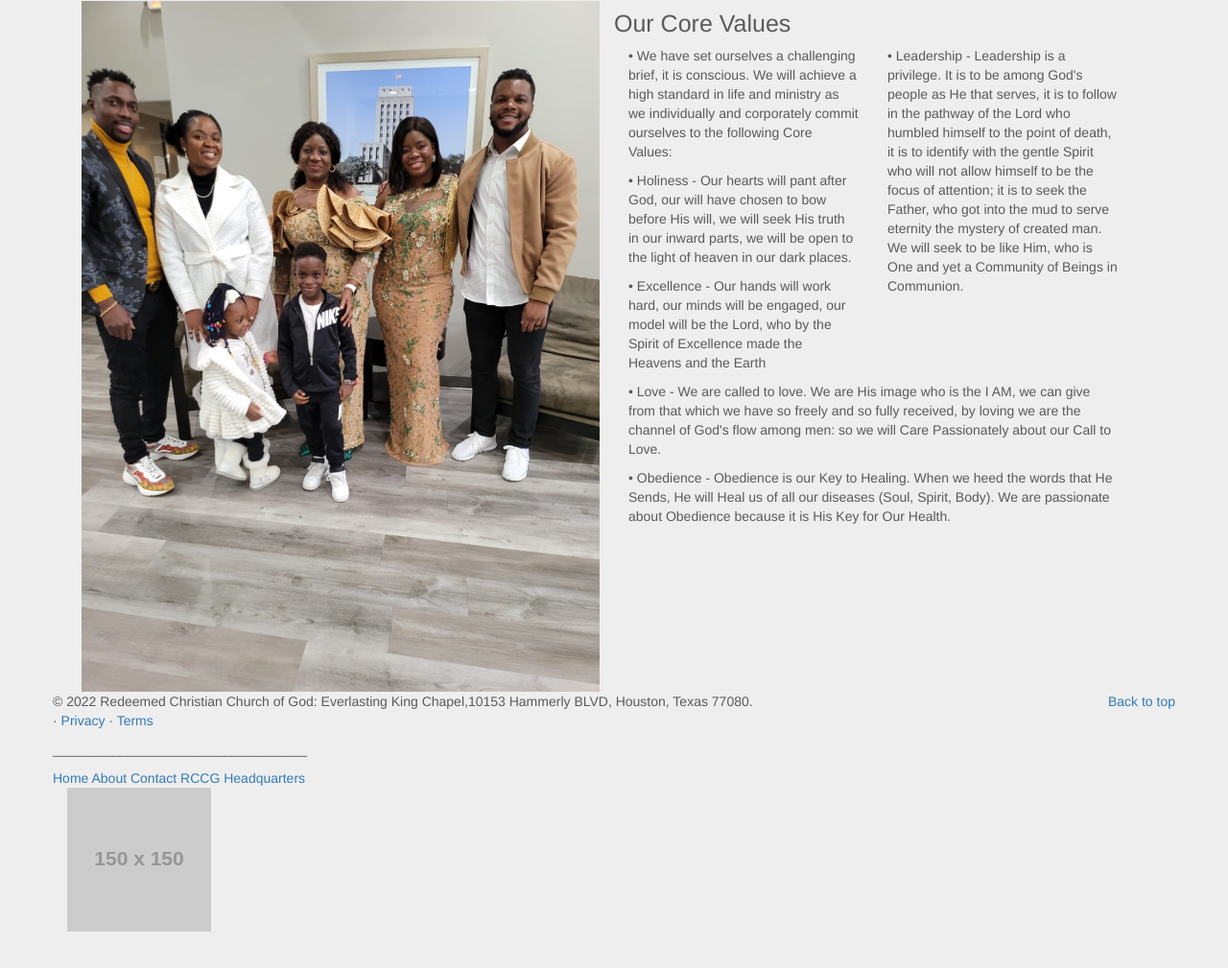
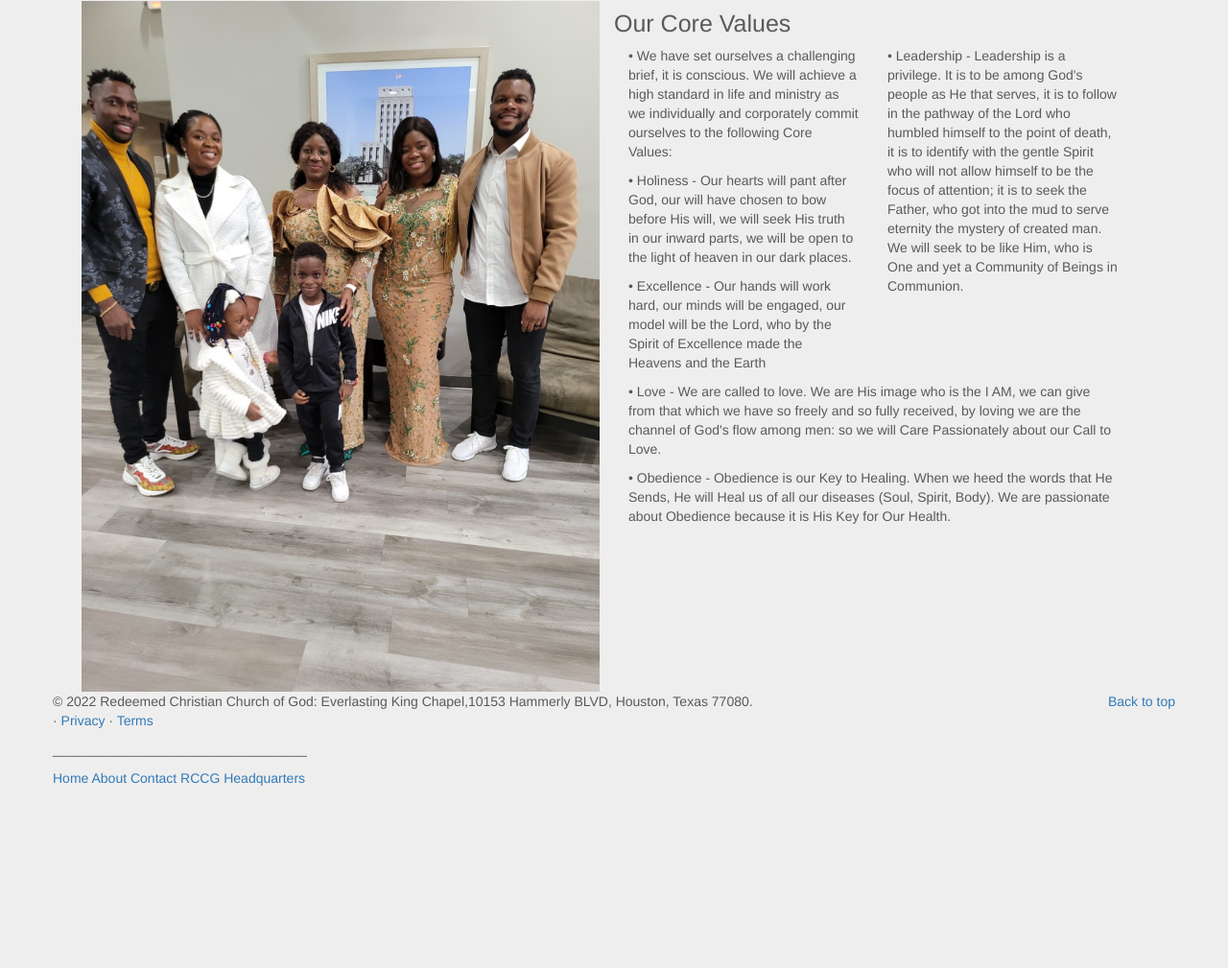
Before and after one commit to Okingiboy/rccg-everlasting-king-chapel-website, a plain HTML site: page about.html in a window 1280 px wide. Shown: the part 1121-2130 px from the top of the page at 96% size. After the commit the page ends 1982 px from the top, so only its background shows below. Drawn offline with nearby package versions, Linux system fonts and the light colour scheme; placeholder pictures from the web are drawn by us.

Commit message:
updated files

```diff
--- a/about.html
+++ b/about.html
@@ -239,7 +239,7 @@ BOOSTRAP WEBSITE STYLES - FROM ONLINE RESOURCE (GOOGLE "BOOTSRAP") -->
     <script src="dist/js/bootstrap.min.js"></script>
     <!-- Just to make our placeholder images work. Don't actually copy the next line! -->
     <script src="assets/js/vendor/holder.min.js"></script>
-    <a href="https://placeholder.com"><img src="https://via.placeholder.com/150"></a>
+
     <!-- IE10 viewport hack for Surface/desktop Windows 8 bug -->
     <script src="assets/js/ie10-viewport-bug-workaround.js"></script>
 
```
Also changed, not shown: contact.html (+1 -1 lines), donations.html (+1 -1 lines), index.html (+1 -1 lines).
